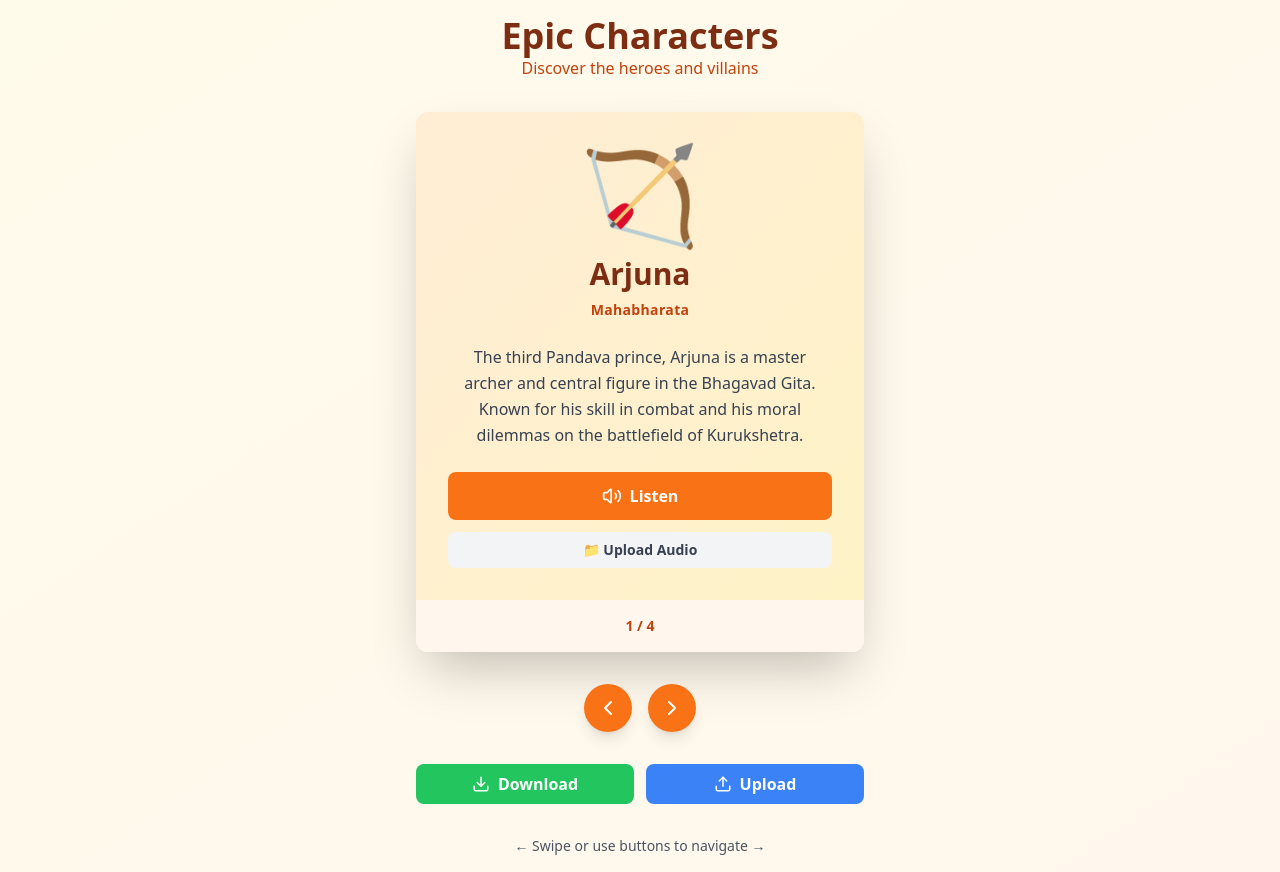
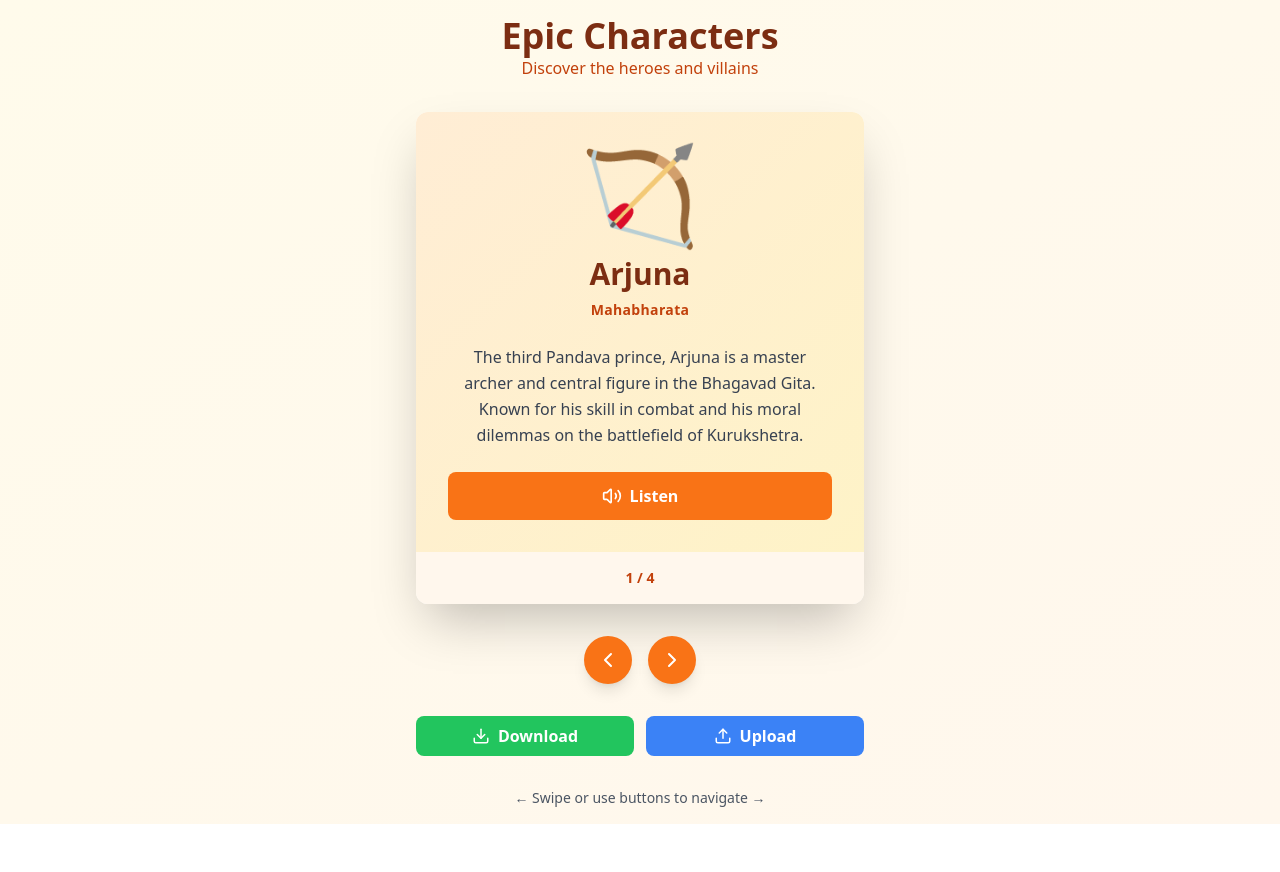
Before and after one commit to harunkantheti/epic-characters1, a React (Create React App) app: page / in a window 1280 px wide. After the commit the page ends 824 px from the top, so only its background shows below. Built offline with nearby package versions, Linux system fonts and the light colour scheme.

Commit message:
Remove upload audio button
Removed the upload audio button from character cards and cleaned up the related tip in the upload modal.

```diff
--- a/src/App.js
+++ b/src/App.js
@@ -247,19 +247,6 @@ const App = () => {
                 </>
               )}
             </button>
-
-            {/* Audio Upload Button */}
-            <label className="block mt-3">
-              <div className="bg-gray-100 hover:bg-gray-200 text-gray-700 font-semibold py-2 px-4 rounded-lg cursor-pointer transition-colors text-sm">
-                📁 {audioMap[currentCharacter?.id] ? 'Change Audio' : 'Upload Audio'}
-              </div>
-              <input
-                type="file"
-                accept="audio/*"
-                onChange={(e) => handleAudioUpload(currentCharacter?.id, e)}
-                className="hidden"
-              />
-            </label>
           </div>
 
           <div className="bg-orange-50 px-8 py-4 text-center text-sm font-semibold text-orange-700">
@@ -335,15 +322,6 @@ const App = () => {
               </pre>
             </div>
 
-            <div className="mb-6 pb-6 border-b border-gray-200">
-              <p className="text-sm text-gray-600 mb-2">
-                <strong>💡 Tip:</strong>
-              </p>
-              <p className="text-xs text-gray-600">
-                After uploading data, use the "Upload Audio" button on each character card to add custom audio files (MP3, WAV, etc.)
-              </p>
-            </div>
-
             <button
               onClick={() => setShowUpload(false)}
               className="w-full bg-gray-300 hover:bg-gray-400 text-gray-900 font-semibold py-2 px-4 rounded-lg"
```
